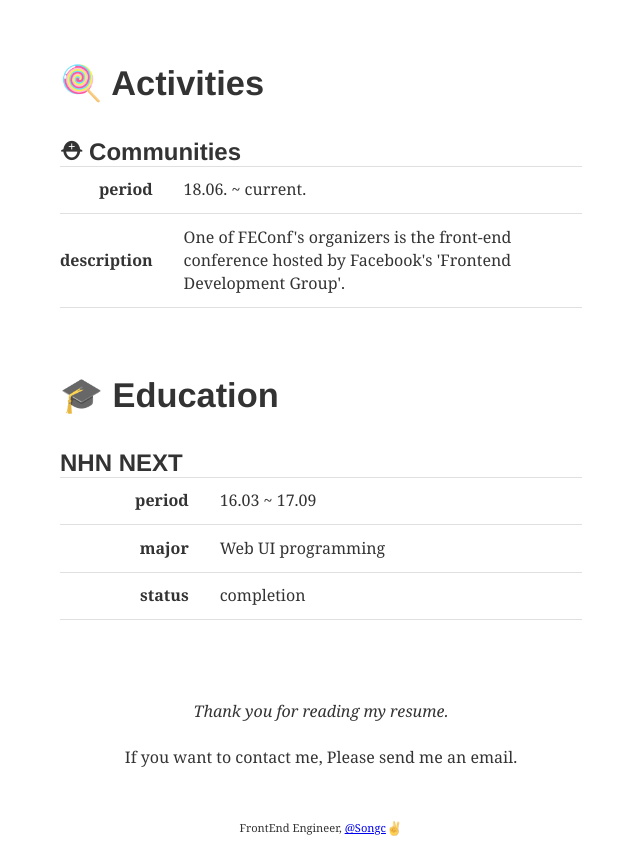
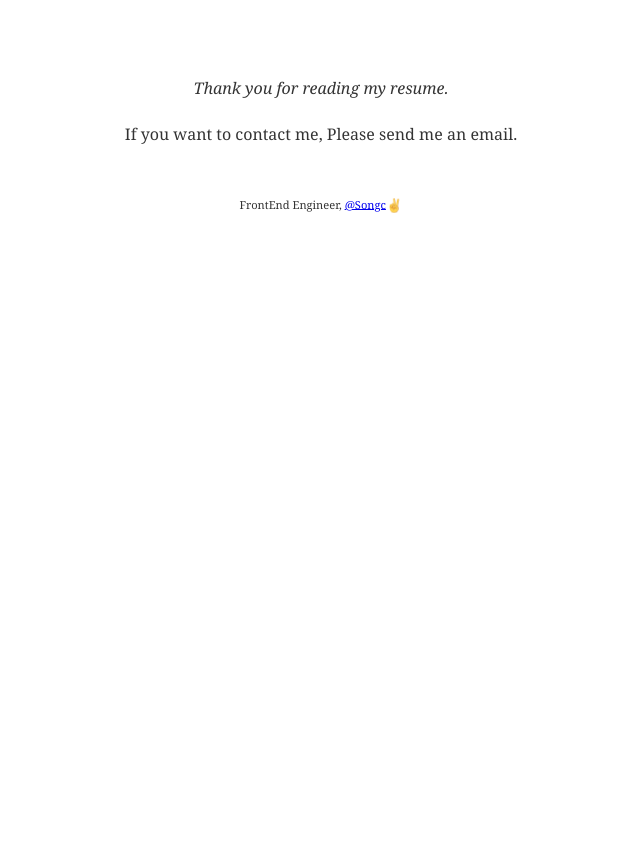
Before and after one commit to s-ong-c/songc.io, a Gatsby site: page /about in a window 1280 px wide. Shown: the part 3822-4684 px from the top of the page, without its empty margins (319-959 px from the left). After the commit the page ends 4099 px from the top, so only its background shows below. Built offline with nearby package versions, Linux system fonts and the light colour scheme; Gatsby itself is replaced by a stand-in of ours; some packages are replaced by stand-ins of ours; what typography-theme-github would draw is missing.

Commit message:
수정!!

```diff
--- a/content/__about/resume-en.md
+++ b/content/__about/resume-en.md
@@ -132,25 +132,6 @@ Summarizes the whole development.
   - Postgres
   - Aws - Serverless -lambda
 
-# 🍭 Activities
-
-## ⛑ Communities
-
-|             |                                                                                                           |
-| ----------: | --------------------------------------------------------------------------------------------------------- |
-|      period | 18.06. ~ current.                                                                                         |
-| description | One of FEConf's organizers is the front-end conference hosted by Facebook's 'Frontend Development Group'. |
-
-# 🎓 Education
-
-## NHN NEXT
-
-|            |                    |
-| ---------: | ------------------ |
-|     period | 16.03 ~ 17.09      |
-|  **major** | Web UI programming |
-| **status** | completion         |
-
 <div align="center" class="final">
 
 _Thank you for reading my resume._
```
